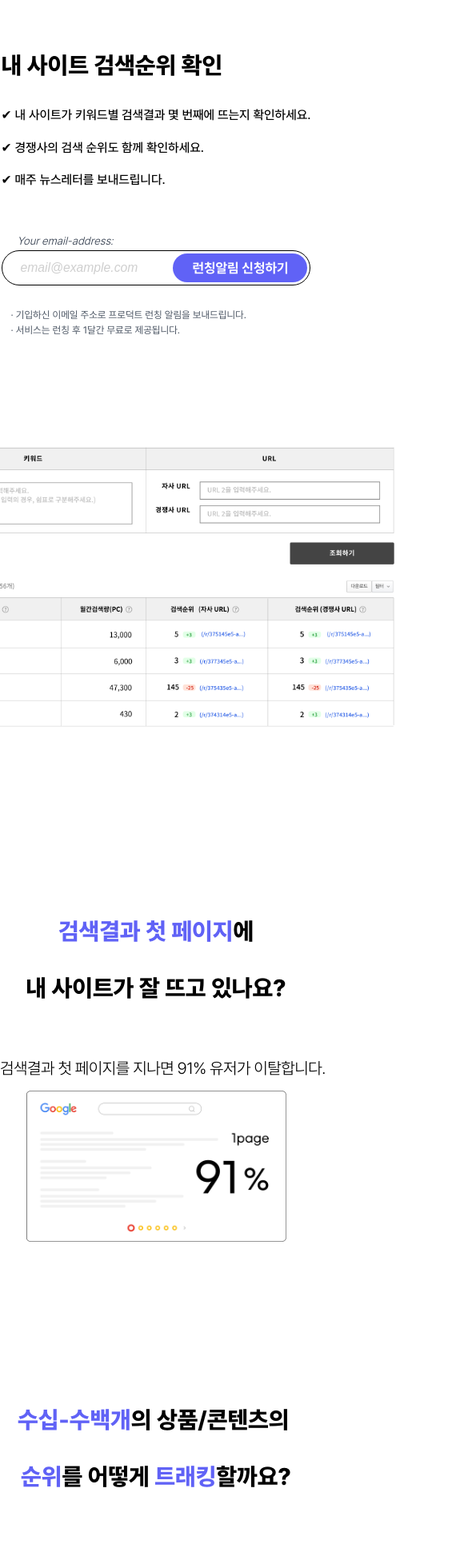
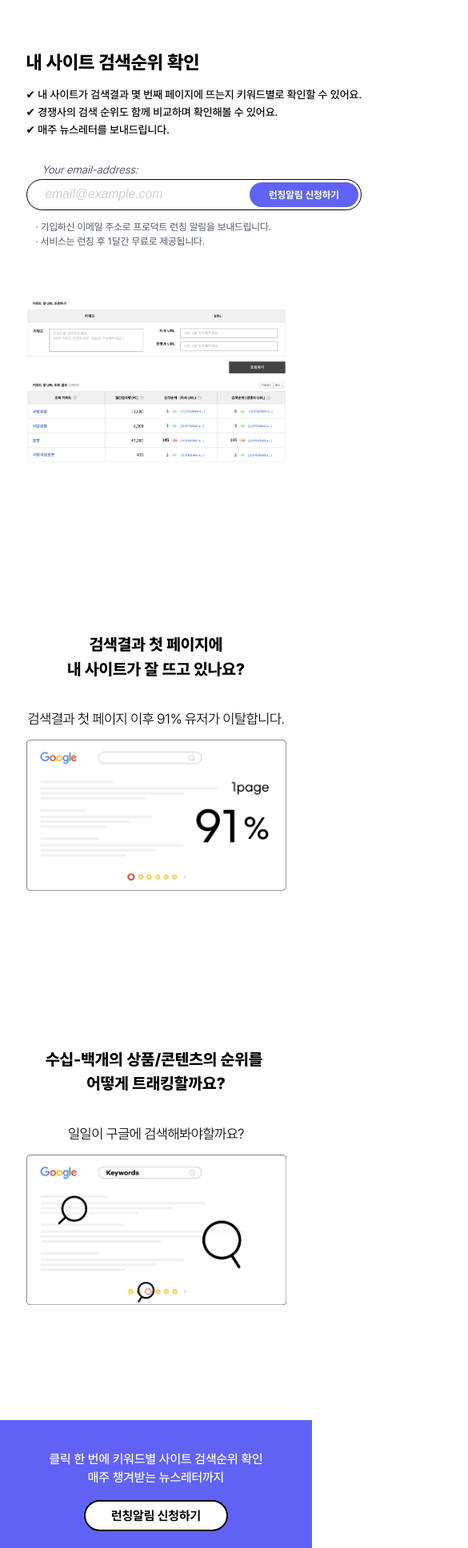
Before and after one commit to Limseongjoon/wherewework, a Next.js app: page / in a window 390 px wide. Shown: the part 48-1984 px from the top of the page at 80% size, 585 px wide, since content can reach past the window. Built offline with nearby package versions, Linux system fonts and the light colour scheme.

Commit message:
[feat] Fix styling

```diff
--- a/pages/index.tsx
+++ b/pages/index.tsx
@@ -21,7 +21,7 @@ const FrameComponent3: NextPage = () => {
         <div className="flex flex-row items-center w-10/12 h-16 lg:h-24 text-9xl">
           <Link href="#">
             <img
-              className="flex-none w-[80px] lg:w-[140px]"
+              className="flex-none w-[90px] lg:w-[140px]"
               alt=""
               src="/images/logo-1.png"
             />
@@ -30,12 +30,12 @@ const FrameComponent3: NextPage = () => {
           <div className="flex-none flex flex-row items-center justify-between gap-4 lg:gap-16">
             <Link
               href="/contact"
-              className="text-7xs lg:text-xs font-semibold lg:tracking-[0.02em]"
+              className="text-7xs lg:text-2xs font-semibold"
             >
               CONTACT
             </Link>
             <div
-              className="bg-mediumslateblue hover:bg-black rounded-full py-1.5 lg:py-2 px-4 lg:px-8 text-7xs lg:text-xs text-white font-extrabold lg:tracking-[0.05em]"
+              className="bg-mediumslateblue hover:bg-black rounded-full py-1.5 lg:py-2 px-4 lg:px-8 text-7xs lg:text-2xs text-white font-extrabold"
               onClick={() => {
                 executeScroll();
               }}
@@ -47,20 +47,23 @@ const FrameComponent3: NextPage = () => {
       </div>
       <div ref={topRef}></div>
       <div className="h-28 lg:h-52"></div>
-      <div className="w-10/12 lg:w-8/12 flex flex-col lg:flex-row items-center justify-center gap-24">
+      <div className="w-10/12 lg:w-8/12 flex flex-col lg:flex-row lg:items-center justify-center gap-12 lg:gap-24">
         <div className="w-fit lx:pl-6">
-          <div className="text-16xl lg:text-20xl font-extrabold">
+          <div className="text-10xl lg:text-18xl font-extrabold">
             내 사이트 검색순위 확인
           </div>
-          <div className="h-4"></div>
-          <div className="text-4xs lg:text-sm leading-[160%] font-medium">
+          <div className="h-2"></div>
+          <div className="text-5xs lg:text-sm leading-[60%] font-medium">
             <p className="">
-              ✔ 내 사이트가 키워드별 검색결과 몇 번째에 뜨는지 확인하세요.
+              ✔ 내 사이트가 검색결과 몇 번째 페이지에 뜨는지 키워드별로 확인할
+              수 있어요.
             </p>
-            <p className="[">✔ 경쟁사의 검색 순위도 함께 확인하세요.</p>
+            <p className="">
+              ✔ 경쟁사의 검색 순위도 함께 비교하며 확인해볼 수 있어요.
+            </p>
             <p className="">✔ 매주 뉴스레터를 보내드립니다.</p>
           </div>
-          <div className="h-10"></div>
+          <div className="h-6"></div>
           <span className="mb-1 pl-5 block text-5xs font-light italic text-gray-700">
             Your email-address:
           </span>
@@ -74,11 +77,10 @@ const FrameComponent3: NextPage = () => {
               value={email}
               onChange={(e) => setEmail(e.target.value)}
             />
-            <b className="bg-mediumslateblue hover:bg-black hover:text-white rounded-full py-2 px-6 text-sm text-white font-bold lg:tracking-[0.02em] select-none cursor-pointer">
+            <b className="bg-mediumslateblue hover:bg-black hover:text-white rounded-full py-2 px-6 text-6xs lg:text-base text-white font-bold lg:tracking-[0.02em] select-none cursor-pointer">
               런칭알림 신청하기
             </b>
           </div>
-          <div className="h-4"></div>
           <div className="pl-3 text-gray-600 text-6xs leading-[150%]">
             <p className="">
               · 기입하신 이메일 주소로 프로덕트 런칭 알림을 보내드립니다.
@@ -86,52 +88,44 @@ const FrameComponent3: NextPage = () => {
             </p>
           </div>
         </div>
-        <div className="max-w-[700px] min-w-[600px] pb-12">
+        <div className="hidden lg:flex min-w-[600px] max-w-[700px] pb-12">
+          <img className="w-full" alt="" src="/images/index.png" />
+        </div>
+        <div className="flex lg:hidden pb-12 w-fit">
           <img className="w-full" alt="" src="/images/index.png" />
         </div>
       </div>
       <div className="h-36 lg:h-72"></div>
       <div className="w-full text-center">
         <div className="">
-          <span className="text-16xl lg:text-22xl text-mediumslateblue font-extrabold lg:tracking-wide">
-            검색결과 첫 페이지
-          </span>
-          <span className="text-16xl lg:text-22xl text-black font-extrabold lg:tracking-wide">
-            에<br className="lg:hidden"></br> 내 사이트가 잘 뜨고 있나요?
-          </span>
+          <p className="text-6xl lg:text-20xl leading-[150%] text-black font-extrabold lg:tracking-wide">
+            검색결과 첫 페이지에<br className="lg:hidden"></br> 내 사이트가 잘
+            뜨고 있나요?
+          </p>
         </div>
       </div>
-      <div className="h-16"></div>
+      <div className="h-4"></div>
       <div className="w-full text-center">
-        <div className="font-light text-6xl lg:text-18xl tracking-tight lg:tracking-normal">
-          검색결과 첫 페이지를 지나면 91% 유저가 이탈합니다.
+        <div className="font-light text-base lg:text-16xl tracking-tight lg:tracking-normal">
+          검색결과 첫 페이지 이후 91% 유저가 이탈합니다.
         </div>
       </div>
       <div className="h-4 lg:h-6"></div>
       <img className="w-10/12 lg:w-[980px]" alt="" src="/images/google-1.png" />
       <div className="h-44 lg:h-80"></div>
-      <div className="text-center">
-        <span className="text-16xl lg:text-22xl text-mediumslateblue font-extrabold lg:tracking-wide">
-          수십-수백개
-        </span>
-        <span className="text-16xl lg:text-22xl text-black font-extrabold lg:tracking-wide">
-          의 상품/콘텐츠의&nbsp;<br className="lg:hidden"></br>
-        </span>
-        <span className="text-16xl lg:text-22xl text-mediumslateblue font-extrabold lg:tracking-wide">
-          순위
-        </span>
-        <span className="text-16xl lg:text-22xl text-black font-extrabold lg:tracking-wide">
-          를 어떻게&nbsp;
-        </span>
-        <span className="text-16xl lg:text-22xl text-mediumslateblue font-extrabold lg:tracking-wide">
-          트래킹
-        </span>
-        <span className="text-16xl lg:text-22xl text-black font-extrabold lg:tracking-wide">
-          할까요?
-        </span>
-        <div className="h-16"></div>
+      <div className="w-fit text-center">
         <div className="w-full text-center">
-          <div className="font-light text-6xl lg:text-18xl tracking-tight lg:tracking-normal">
+          <div className="">
+            <p className="text-6xl lg:text-20xl leading-[150%] text-black font-extrabold lg:tracking-wide">
+              수십-백개의 상품/콘텐츠의 순위를&nbsp;
+              <br className="lg:hidden"></br>
+              어떻게 트래킹할까요?
+            </p>
+          </div>
+        </div>
+        <div className="h-4"></div>
+        <div className="w-full text-center">
+          <div className="font-light text-base lg:text-16xl tracking-tight lg:tracking-normal">
             일일이 구글에 검색해봐야할까요?
           </div>
         </div>
@@ -139,21 +133,14 @@ const FrameComponent3: NextPage = () => {
       <div className="h-4 lg:h-6"></div>
       <img className="w-10/12 lg:w-[980px]" alt="" src="/images/google-2.png" />
       <div className="h-36 lg:h-48"></div>
-      <div className="flex flex-col items-center justify-center gap-6 lg:gap-10 w-full h-44 lg:h-80 text-center bg-mediumslateblue">
-        <div className="text-white text-4xl lg:text-18xl leading-[150%]">
-          <span className="font-light">클릭 한 번에&nbsp;</span>
-          <span className="font-extrabold tracking-wide">키워드</span>
-          <span className="font-light">별&nbsp;</span>
-          <span className="font-extrabold tracking-wide">
-            사이트 검색순위&nbsp;
+      <div className="flex flex-col items-center justify-center gap-4 lg:gap-10 w-full h-44 lg:h-80 text-center bg-mediumslateblue">
+        <div className="text-white text-4xs lg:text-18xl leading-[150%]">
+          <span className="font-medium">
+            클릭 한 번에 키워드별 사이트 검색순위 확인
+            <br></br>매주 챙겨받는 뉴스레터까지
           </span>
-          <span className="font-light">확인</span>
-          <br></br>
-          <span className="font-light">매주 챙겨받는&nbsp;</span>
-          <span className="font-extrabold tracking-wide">뉴스레터</span>
-          <span className="font-light">까지</span>
         </div>
-        <b className="bg-white hover:bg-black hover:text-white box-border border-[2px] border-solid border-black rounded-full py-2 lg:py-3 px-8 lg:px-12 text-base lg:text-2xl font-bold lg:tracking-[0.05em]">
+        <b className="bg-white hover:bg-black hover:text-white box-border border-[2px] border-solid border-black rounded-full py-2 lg:py-3 px-8 lg:px-12 text-4xs lg:text-2xl font-bold lg:tracking-[0.05em]">
           런칭알림 신청하기
         </b>
       </div>
@@ -163,15 +150,15 @@ const FrameComponent3: NextPage = () => {
           <img className="w-full" alt="" src="/images/feature-1.png" />
         </div>
         <div className="w-fit flex flex-row items-center gap-8 lg:gap-10">
-          <div className="text-24xl lg:text-28xl lg:font-medium font-gmarket-sans-ttf text-mediumslateblue text-right pb-6">
+          <div className="text-18xl lg:text-28xl lg:font-medium font-gmarket-sans-ttf text-mediumslateblue text-right pb-6">
             1
           </div>
           <div>
-            <div className="text-16xl lg:text-20xl font-bold leading-[140%] whitespace-nowrap">
+            <div className="text-6xl lg:text-20xl font-bold leading-[140%] whitespace-nowrap">
               키워드 및 URL 입력
             </div>
             <div className="h-2 lg:h-4"></div>
-            <div className="text-xl lg:text-8xl font-regular leading-[140%] whitespace-nowrap">
+            <div className="text-2xs lg:text-8xl font-regular leading-[140%] whitespace-nowrap">
               검색순위가 궁금한 키워드들과 자사 URL<br></br>또는 타사 URL을
               입력창에 입력합니다.
             </div>
@@ -181,39 +168,40 @@ const FrameComponent3: NextPage = () => {
           <img className="w-full" alt="" src="/images/feature-1.png" />
         </div>
       </div>
-      <div className="h-48 lg:h-60"></div>
-      <div className="flex flex-col items-center justify-between gap-12">
-        <div className="w-fit flex flex-row items-center gap-8 lg:gap-10 float-left">
-          <div className="text-24xl lg:text-28xl lg:font-medium font-gmarket-sans-ttf text-mediumslateblue text-right pb-6">
+      <div className="h-36 lg:h-60"></div>
+      <div className="flex flex-col justify-between gap-12">
+        <div className="w-fit flex flex-row items-center self-center gap-8 lg:gap-10">
+          <div className="text-18xl lg:text-28xl lg:font-medium font-gmarket-sans-ttf text-mediumslateblue text-right pb-6">
             2
           </div>
           <div>
-            <div className="text-16xl lg:text-20xl font-bold leading-[140%]">
+            <div className="text-6xl lg:text-20xl font-bold leading-[140%]">
               키워드별 검색순위 대시보드
             </div>
             <div className="h-2 lg:h-4"></div>
-            <div className="text-xl lg:text-8xl font-regular leading-[140%]">
-              조회한 키워드별 월간검색량과 검색순위를 확인합니다. <br></br>
-              경쟁사의 검색순위까지 한눈에 비교할 수 있습니다.
+            <div className="text-2xs lg:text-8xl font-regular leading-[140%]">
+              키워드별 월간검색량과 검색순위를 확인합니다.
+              <br></br>
+              경쟁사 검색순위까지 한눈에 비교 가능합니다.
             </div>
           </div>
         </div>
-        <div className="w-[1000px] mb-4">
+        <div className="self-center md:w-10/12 lg:w-8/12 mb-4">
           <img className="w-full" alt="" src="/images/feature-2.png" />
         </div>
       </div>
-      <div className="h-48 lg:h-60"></div>
+      <div className="h-28 lg:h-60"></div>
       <div className="flex flex-col lg:flex-row items-center justify-between gap-12 lg:gap-28">
         <div className="w-fit flex flex-row items-center gap-8 lg:gap-10">
           <div className="text-24xl lg:text-28xl lg:font-medium font-gmarket-sans-ttf text-mediumslateblue text-right pb-6">
             3
           </div>
           <div>
-            <div className="text-16xl lg:text-20xl font-bold leading-[140%] whitespace-nowrap">
+            <div className="text-6xl lg:text-20xl font-bold leading-[140%] whitespace-nowrap">
               트래킹 보고서 메일 발송
             </div>
             <div className="h-2 lg:h-4"></div>
-            <div className="text-xl lg:text-8xl font-regular leading-[140%] whitespace-nowrap">
+            <div className="text-2xs lg:text-8xl font-regular leading-[140%] whitespace-nowrap">
               매주 트래킹 정보가 담긴 뉴스레터를<br></br>메일로 발송해드립니다.
             </div>
           </div>
@@ -222,7 +210,7 @@ const FrameComponent3: NextPage = () => {
           <img className="w-full" alt="" src="/images/feature-3.png" />
         </div>
       </div>
-      <div className="h-48 lg:h-60"></div>
+      <div className="h-36 lg:h-60"></div>
       <div className="w-full h-[120px] lg:h-[240px] flex flex-col items-center justify-center gap-4 lg:gap-10 bg-mediumslateblue text-white text-center">
         <div className="w-full text-base lg:text-10xl font-bold tracking-wider">
           URLank
```
